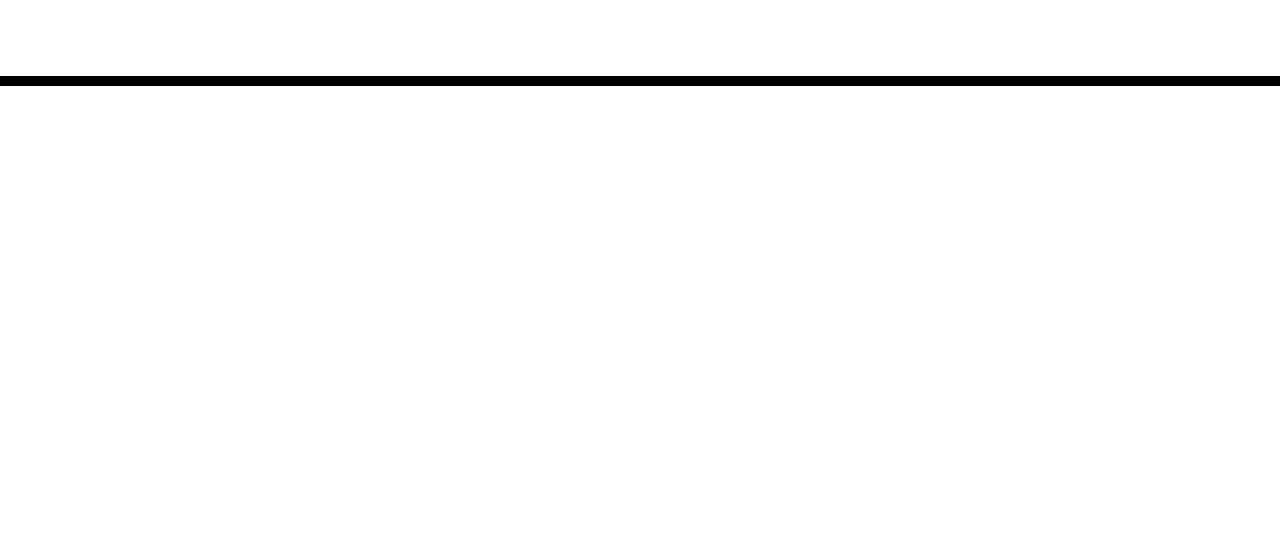
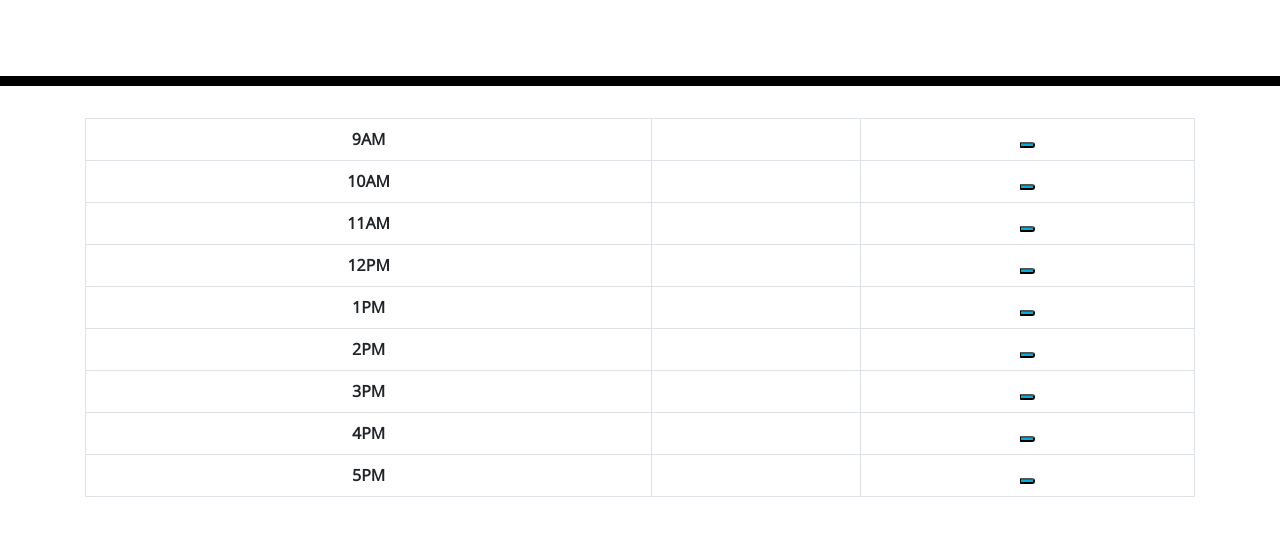
Before and after one commit to stuart540/planner-app, a plain HTML site: page index.html in a window 1280 px wide. Shown: the part 182-718 px from the top of the page. Drawn offline with nearby package versions, Linux system fonts and the light colour scheme.

Commit message:
added bootstrap table with save buttons:

```diff
--- a/index.html
+++ b/index.html
@@ -29,7 +29,75 @@
       <p id="currentDay" class="lead"></p>
     </header>
     <div class="container">
-      <!-- Timeblocks go here -->
+      <div class="table-responsive">
+        <table class="table table-bordered custom-table">
+          <tbody>
+            <tr id="block-9am" class="time-block">
+              <th scope="row">9AM</th>
+              <td></td>
+              <td>
+                <button class="saveBtn"></button>
+              </td>
+            </tr>
+            <tr id="block-10am" class="time-block">
+              <th scope="row">10AM</th>
+              <td></td>
+              <td>
+                <button class="saveBtn"></button>
+              </td>
+            </tr>
+            <tr id="block-11am" class="time-block">
+              <th scope="row">11AM</th>
+              <td></td>
+              <td>
+                <button class="saveBtn"></button>
+              </td>
+            </tr>
+            <tr id="block-12pm" class="time-block">
+              <th scope="row">12PM</th>
+              <td></td>
+              <td>
+                <button class="saveBtn"></button>
+              </td>
+            </tr>
+            <tr id="block-1pm" class="time-block">
+              <th scope="row">1PM</th>
+              <td></td>
+              <td>
+                <button class="saveBtn"></button>
+              </td>
+            </tr>
+            <tr id="block-2pm" class="time-block">
+              <th scope="row">2PM</th>
+              <td></td>
+              <td>
+                <button class="saveBtn"></button>
+              </td>
+            </tr>
+            <tr id="block-3pm" class="time-block">
+              <th scope="row">3PM</th>
+              <td></td>
+              <td>
+                <button class="saveBtn"></button>
+              </td>
+            </tr>
+            <tr id="block-4pm" class="time-block">
+              <th scope="row">4PM</th>
+              <td></td>
+              <td>
+                <button class="saveBtn"></button>
+              </td>
+            </tr>
+            <tr id="block-5pm" class="time-block">
+              <th scope="row">5PM</th>
+              <td></td>
+              <td>
+                <button class="saveBtn"></button>
+              </td>
+            </tr>
+          </tbody>
+        </table>
+      </div>
     </div>
 
     <script src="https://cdnjs.cloudflare.com/ajax/libs/jquery/3.2.1/jquery.min.js"></script>
```
